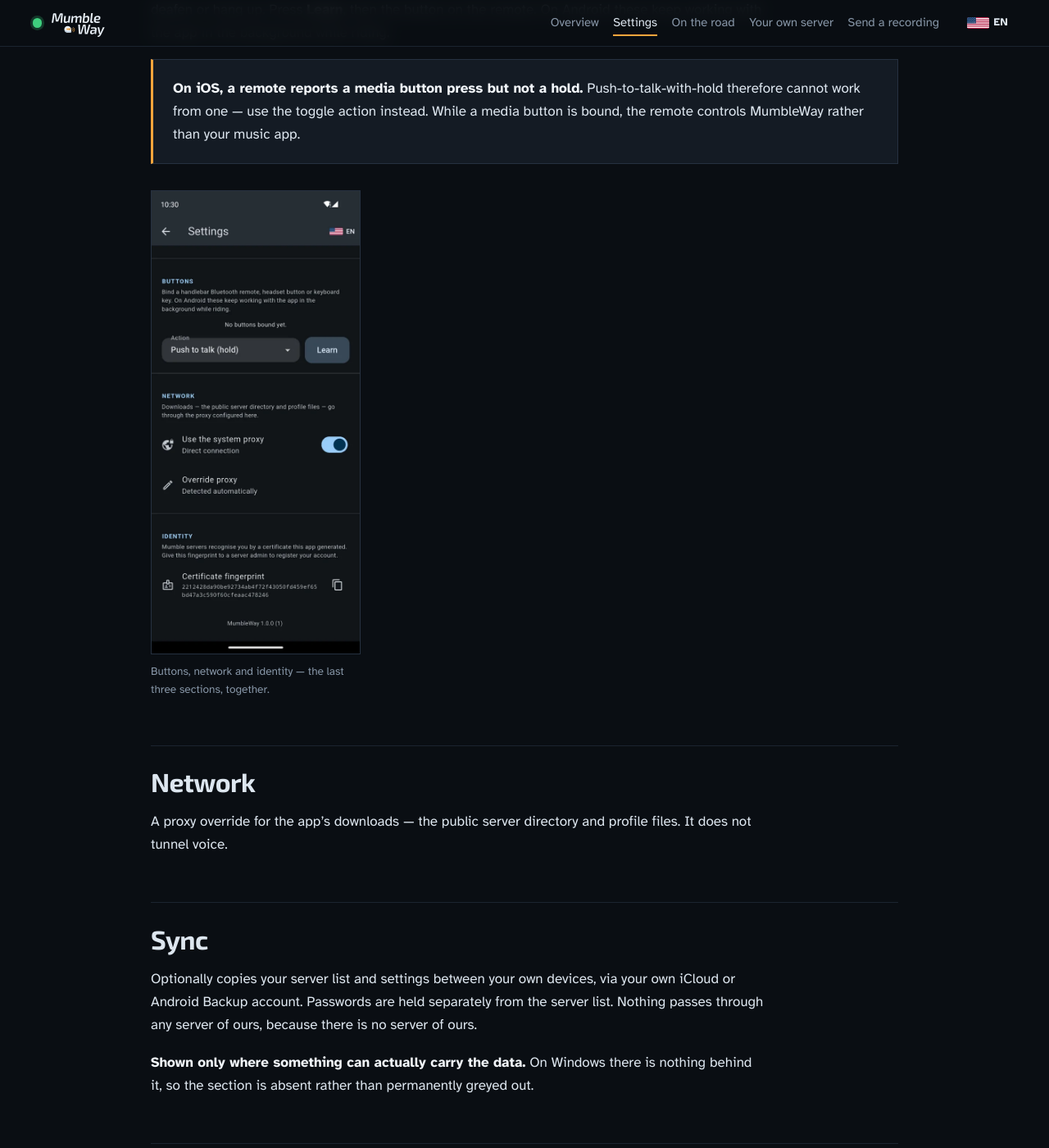
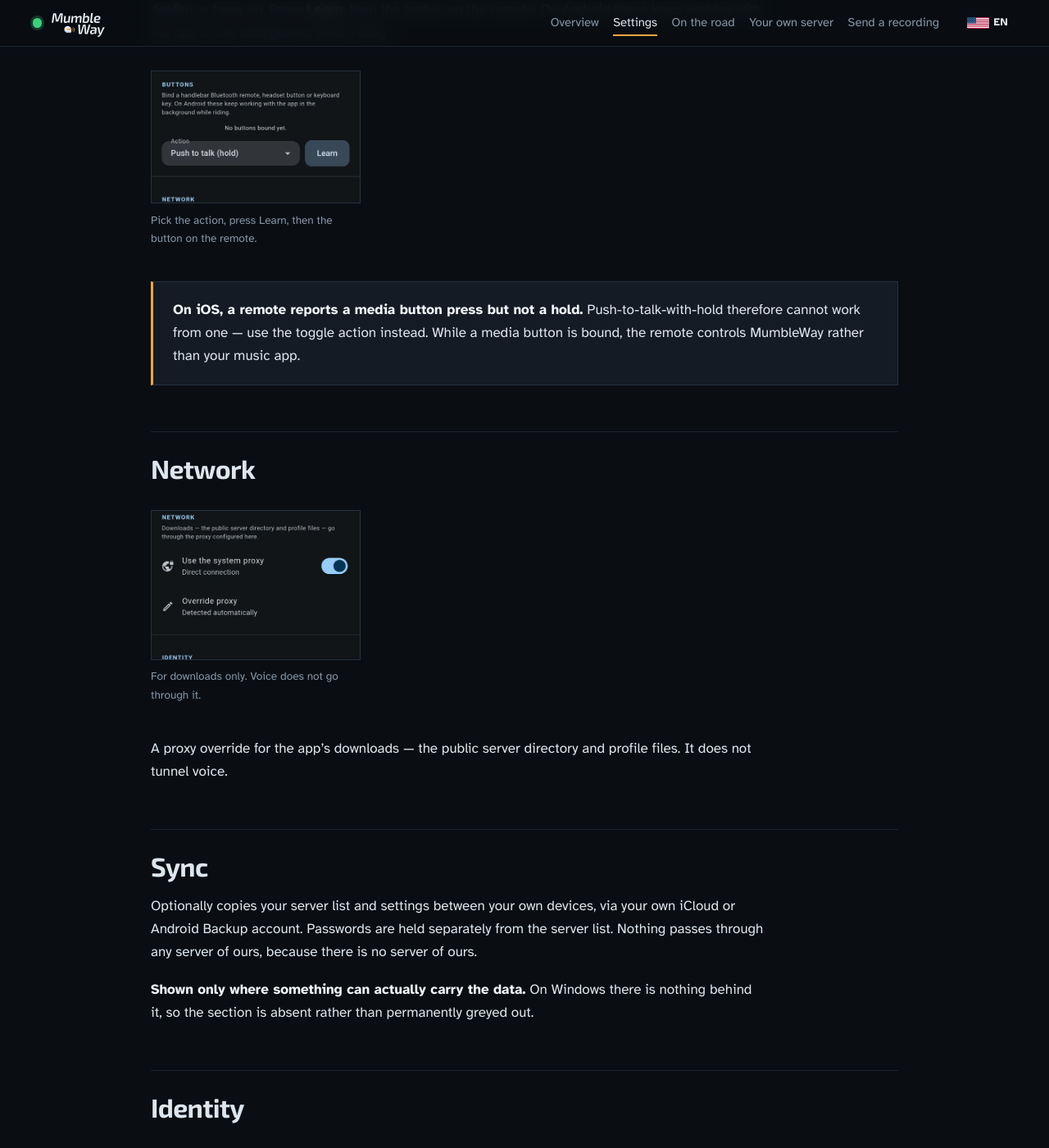
Before and after one commit to zavitax/mumbleway, a Jekyll site: the page built from docs/settings.md, in a window 1280 px wide and 1400 px high, scrolled down 9325 px. Shown: the whole window at 82% size. Built offline with Jekyll 4.4.1, drawn with Linux system fonts in a browser that asks for light colours; some of the changed text lies outside the part shown.

Commit message:
A picture for each settings section, and how to drive the simulator
Floating call window, Buttons, Network and Identity each get their own
screenshot instead of sharing one frame of the tail of the screen — and the
floating-window section now shows the switch as well as the overlay it turns
on.

CLAUDE.md records that the iPhone simulator is driven with idb: simctl cannot
tap, and the obvious substitute (System Events clicking at a screen position)
fails over SSH for want of an Accessibility permission and aims at the window
rather than the app. It also records the two things that look like they should
work and do not — writing the preferences plist directly, which cfprefsd
overwrites — and the one that does: openurl fills the add-server form with no
tapping at all.

Co-Authored-By: Claude Opus 5 <noreply@anthropic.com>

```diff
--- a/docs/settings.md
+++ b/docs/settings.md
@@ -232,6 +232,14 @@ reach and without going back to the app.
 
 <div class="shots">
   <figure>
+    <img src="{{ '/assets/img/shots/settings-floating-phone.webp' | relative_url }}"
+         alt="The floating call window section, with the switch that turns it
+              on and a note that it needs the display-over-other-apps
+              permission."
+         width="560" height="410" loading="lazy" decoding="async">
+    <figcaption>The switch, and what it asks for.</figcaption>
+  </figure>
+  <figure>
     <img src="{{ '/assets/img/shots/floating-phone.webp' | relative_url }}"
          alt="The call floating over the home screen: a connected light, the
          microphone meter, whether anyone is speaking, the route and mode,
@@ -249,6 +257,15 @@ push-to-talk, mute, deafen or hang up. Press **Learn**, then the button on the
 remote. On Android these keep working with the app in the background while
 riding.
 
+<div class="shots">
+  <figure>
+    <img src="{{ '/assets/img/shots/settings-buttons-phone.webp' | relative_url }}"
+         alt="The buttons section: nothing bound yet, an action picker set to push to talk (hold), and a Learn button beside it."
+         width="560" height="353" loading="lazy" decoding="async">
+    <figcaption>Pick the action, press Learn, then the button on the remote.</figcaption>
+  </figure>
+</div>
+
 <div class="panel warn">
 <p><strong>On iOS, a remote reports a media button press but not a hold.</strong>
 Push-to-talk-with-hold therefore cannot work from one — use the toggle action
@@ -256,16 +273,16 @@ instead. While a media button is bound, the remote controls MumbleWay rather
 than your music app.</p>
 </div>
 
+## Network
+
 <div class="shots">
   <figure>
-    <img src="{{ '/assets/img/shots/settings-buttons-phone.webp' | relative_url }}"
-         alt="The end of the settings screen: button bindings with an action picker and a Learn button, the network proxy switches, and the identity section showing the certificate fingerprint."
-         width="560" height="1244" loading="lazy" decoding="async">
-    <figcaption>Buttons, network and identity — the last three sections, together.</figcaption>
+    <img src="{{ '/assets/img/shots/settings-network-phone.webp' | relative_url }}"
+         alt="The network section: use the system proxy, on, with a direct connection, and an override that is detected automatically."
+         width="560" height="399" loading="lazy" decoding="async">
+    <figcaption>For downloads only. Voice does not go through it.</figcaption>
   </figure>
 </div>
-
-## Network
 
 A proxy override for the app's downloads — the public server directory and
 profile files. It does not tunnel voice.
@@ -281,6 +298,15 @@ no server of ours.
 nothing behind it, so the section is absent rather than permanently greyed out.
 
 ## Identity
+
+<div class="shots">
+  <figure>
+    <img src="{{ '/assets/img/shots/settings-identity-phone.webp' | relative_url }}"
+         alt="The identity section showing the certificate fingerprint, with a button to copy it."
+         width="560" height="337" loading="lazy" decoding="async">
+    <figcaption>The fingerprint a server admin needs to register you.</figcaption>
+  </figure>
+</div>
 
 Your client certificate and its fingerprint. Mumble servers recognise you by
 this certificate rather than by a password, so it is worth keeping — it is what
```
Also changed, not shown: CLAUDE.md (+29 -0 lines), docs/ru/settings.md (+31 -6 lines), docs/assets/img/shots/settings-buttons-phone.webp, docs/assets/img/shots/settings-floating-phone.webp (added), docs/assets/img/shots/settings-identity-phone.webp (added), docs/assets/img/shots/settings-network-phone.webp (added).
